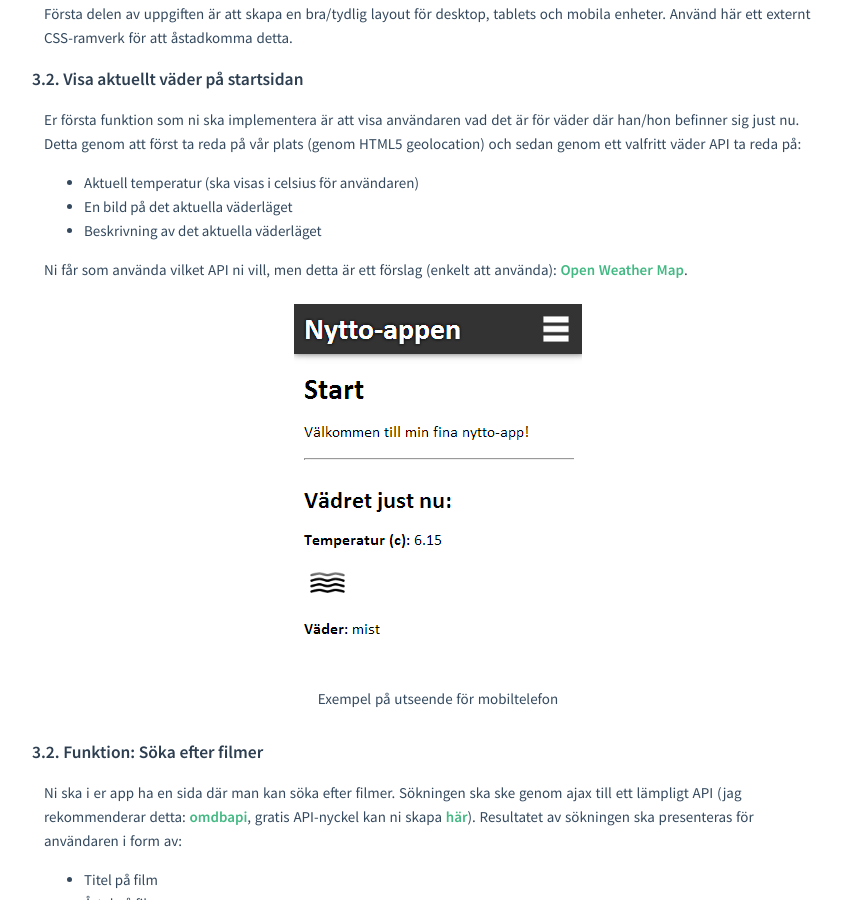
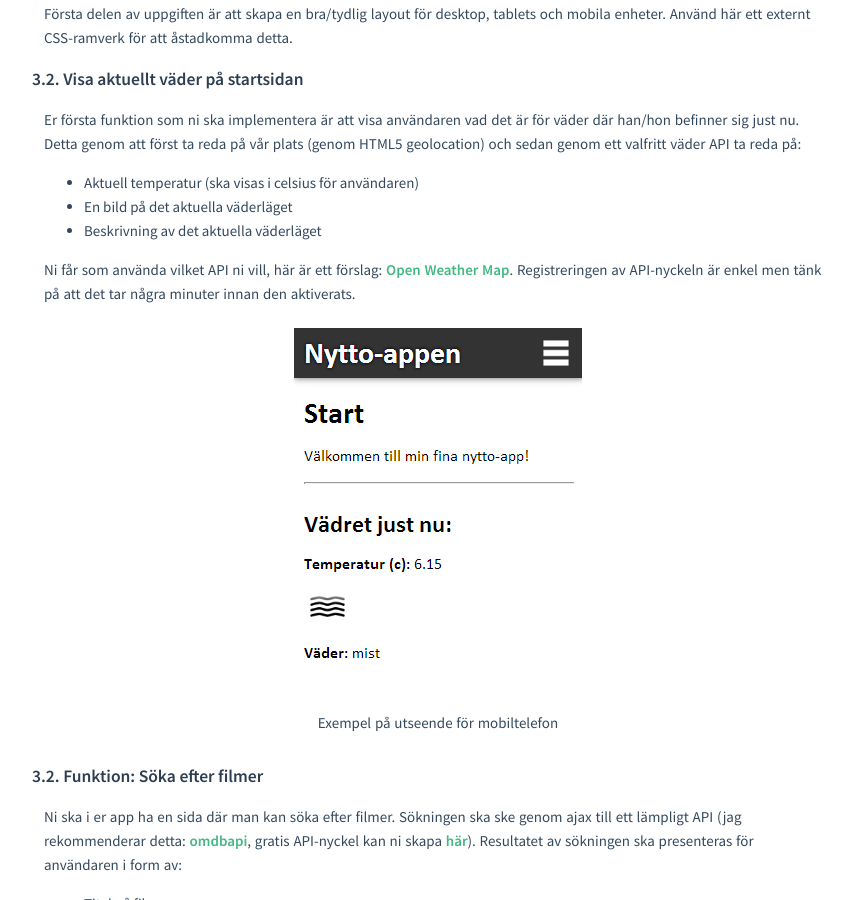
Before and after one commit to mau-dvmt/mah-dv.github.io, a Jekyll site: the page built from courses/da344a-da355a/assignments/as2.md, in a window 1280 px wide and 900 px high, scrolled down 966 px. Shown: the whole window, without its empty margins (208-1060 px from the left). Built offline with Jekyll 4.4.1, drawn with Linux system fonts in a browser that asks for light colours.

Commit message:
Update as2.md

```diff
--- a/courses/da344a-da355a/assignments/as2.md
+++ b/courses/da344a-da355a/assignments/as2.md
@@ -42,7 +42,7 @@ Er första funktion som ni ska implementera är att visa användaren vad det är
 - En bild på det aktuella väderläget
 - Beskrivning av det aktuella väderläget
 
-Ni får som använda vilket API ni vill, men detta är ett förslag (enkelt att använda): [Open Weather Map](http://openweathermap.org/API).
+Ni får som använda vilket API ni vill, här är ett förslag: [Open Weather Map](http://openweathermap.org/API). Registreringen av API-nyckeln är enkel men tänk på att det tar några minuter innan den aktiverats.
 
 ![Weather](images/ass2-weather.png)*Exempel på utseende för mobiltelefon*
 
```
